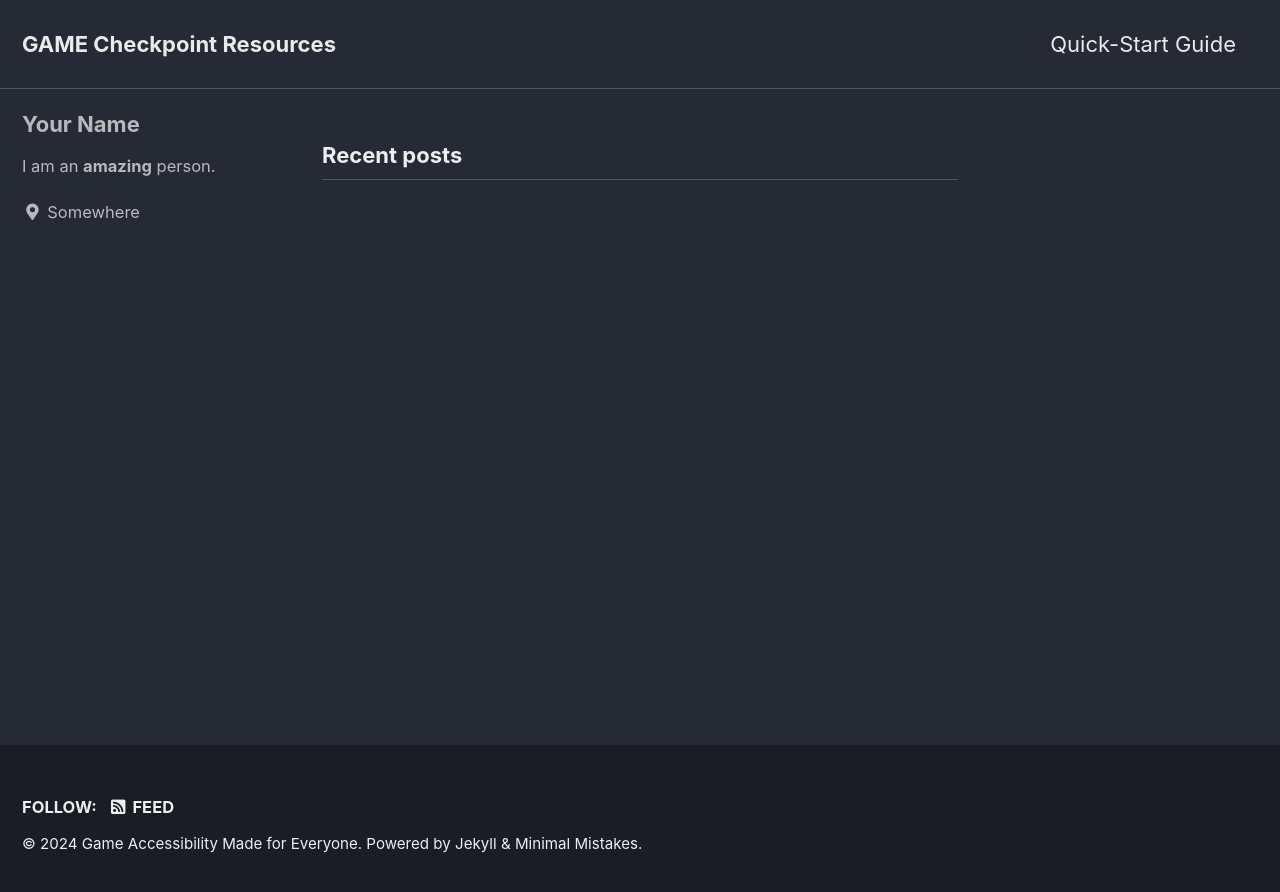
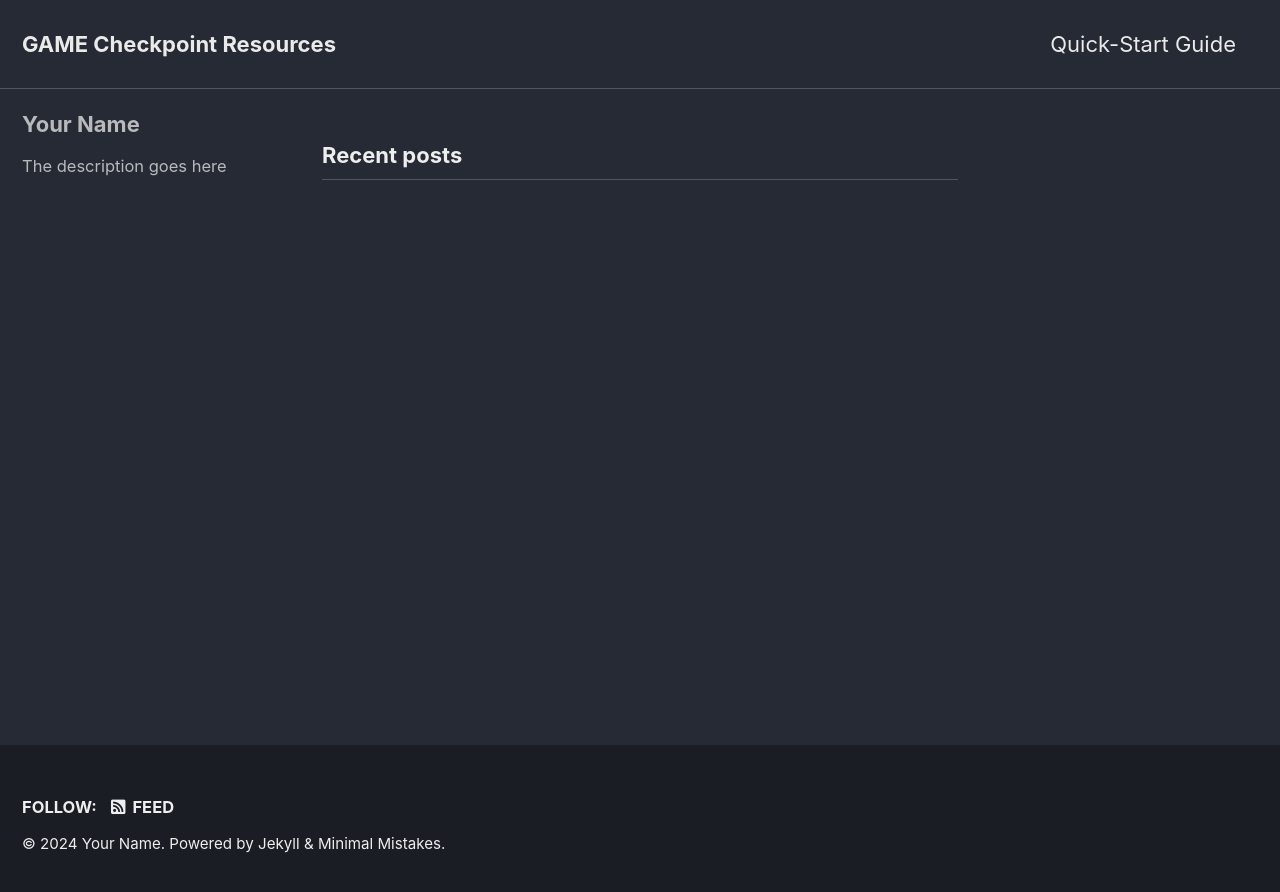
Before and after one commit to makersmakingchange/GAME-Checkpoints, a Jekyll site: the page built from index.html, in a window 1280 px wide. Shown: the top 892 px of the page. Built offline with Jekyll 4.4.1, drawn with Linux system fonts in a browser that asks for light colours; cached includes are drawn as plain includes; the list of posts is cut into pages by our own code.

Commit message:
Update _config.yml

```diff
--- a/_config.yml
+++ b/_config.yml
@@ -10,7 +10,7 @@
 # Review documentation to determine if you should use `theme` or `remote_theme`
 # https://mmistakes.github.io/minimal-mistakes/docs/quick-start-guide/#installing-the-theme
 
-# theme                  : "minimal-mistakes-jekyll"
+theme                  : "minimal-mistakes-jekyll"
 # remote_theme           : "mmistakes/minimal-mistakes"
 minimal_mistakes_skin    : "dark" # "air", "aqua", "contrast", "dark", "dirt", "neon", "mint", "plum", "sunrise"
 
@@ -19,8 +19,8 @@ locale                   : "en-US"
 title                    : "GAME Checkpoint Resources"
 title_separator          : "-"
 subtitle                 : # site tagline that appears below site title in masthead
-name                     : "Game Accessibility Made for Everyone"
-description              : "Description goes here"
+name                     : "Your Name"
+description              : "An amazing website."
 url                      : # the base hostname & protocol for your site e.g. "https://mmistakes.github.io"
 baseurl                  : # the subpath of your site, e.g. "/blog"
 repository               : # GitHub username/repo-name e.g. "mmistakes/minimal-mistakes"
@@ -106,8 +106,7 @@ analytics:
 author:
   name             : "Your Name"
   avatar           : # path of avatar image, e.g. "/assets/images/bio-photo.jpg"
-  bio              : "I am an **amazing** person."
-  location         : "Somewhere"
+  bio              : "The description goes here"
   email            :
   links:
     - label: "Email"
```
